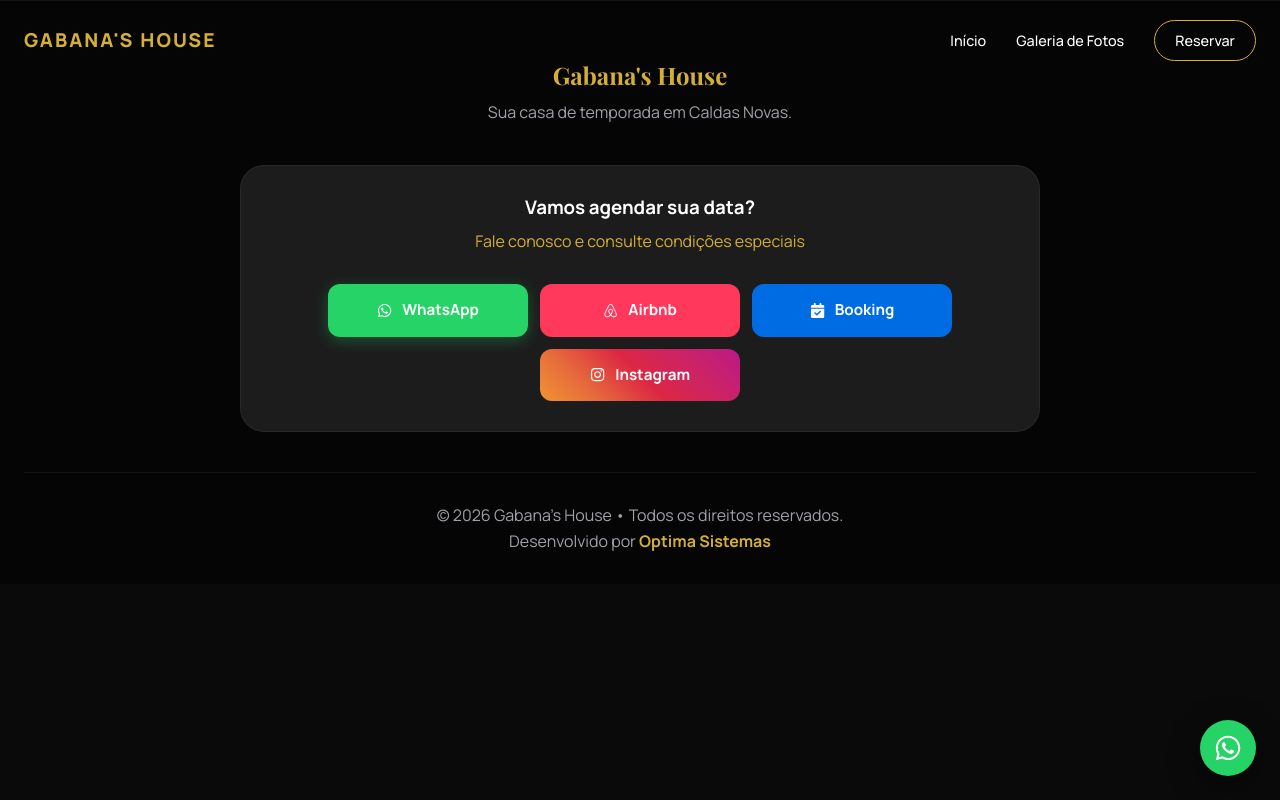
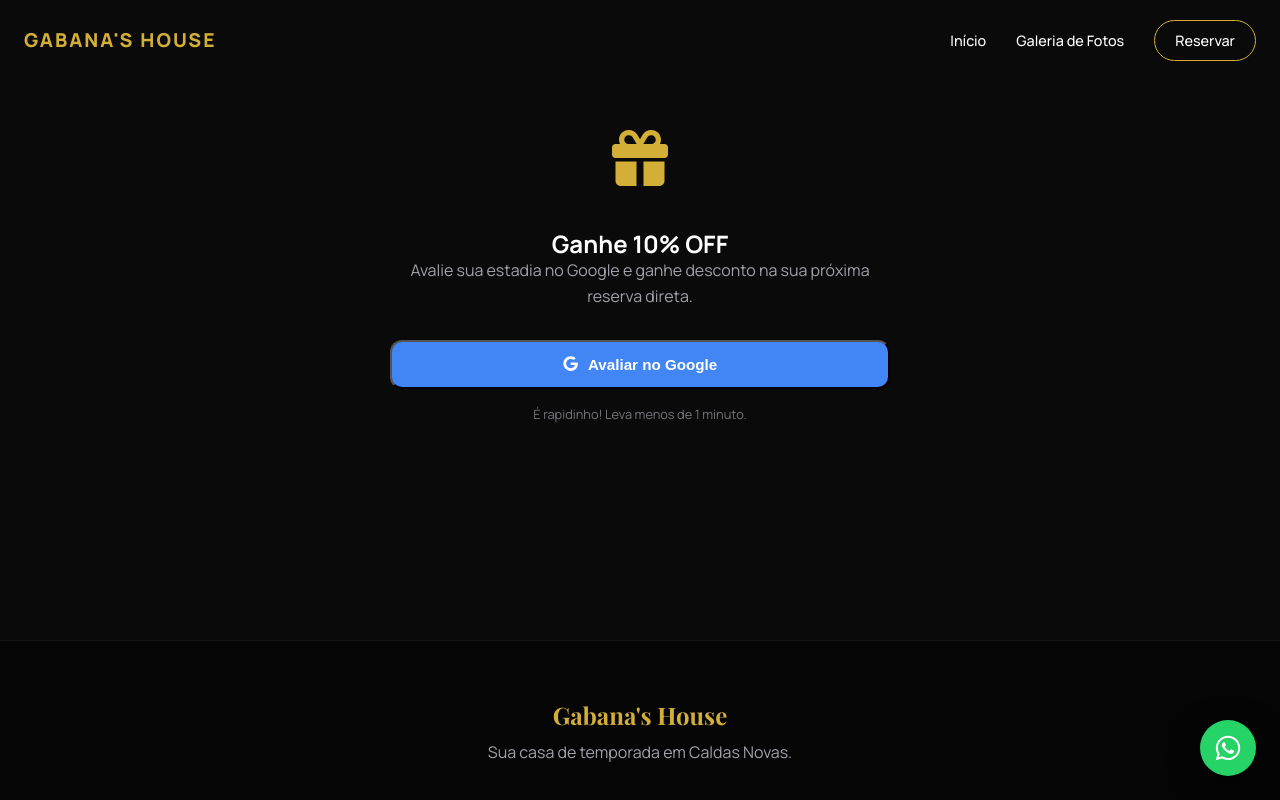
Before and after one commit to Matheush2ds/landing-page-gabanas-house, a React (Vite) app: page /promo in a window 1280 px wide. Shown: the top 800 px of the page. Built offline with nearby package versions, Linux system fonts and the light colour scheme.

Commit message:
fix: localizacao home e add pagina de promo com regras

```diff
--- a/package.json
+++ b/package.json
@@ -9,6 +9,7 @@
     "preview": "vite preview"
   },
   "dependencies": {
+    "canvas-confetti": "^1.9.4",
     "react": "^18.2.0",
     "react-dom": "^18.2.0",
     "react-helmet-async": "^2.0.5",
--- a/src/App.jsx
+++ b/src/App.jsx
@@ -6,6 +6,7 @@
 import Home from './pages/Home';
 import Galeria from './pages/Galeria';
 import Reservas from './pages/Reservas';
+import Promo from './pages/Promo';
 
 const ScrollToTop = () => {
   const { pathname } = useLocation();
@@ -74,6 +75,7 @@
         <Route path="/" element={<Home />} />
         <Route path="/galeria" element={<Galeria />} />
         <Route path="/reservas" element={<Reservas />} />
+        <Route path="/promo" element={<Promo />} />
       </Routes>
 
       <a href={linkWhatsapp} target="_blank" rel="noreferrer" className="floating-whatsapp" aria-label="Falar no WhatsApp">
--- /dev/null
+++ b/src/pages/Promo.jsx
@@ -0,0 +1,126 @@
+import React, { useState } from 'react';
+import { Helmet } from 'react-helmet-async';
+import { FaGoogle, FaWhatsapp, FaGift, FaCircleExclamation } from 'react-icons/fa6';
+import confetti from 'canvas-confetti';
+
+const Promo = () => {
+  const [step, setStep] = useState(1);
+  const googleLink = "https://g.page/r/Cci94VmYDpB8EBE/review";
+  const whatsappNumber = "5564992415277";
+
+  const handleReviewClick = () => {
+    window.open(googleLink, '_blank');
+    setStep(2);
+  };
+
+  const handleGenerateVoucher = () => {
+    confetti({
+      particleCount: 150,
+      spread: 70,
+      origin: { y: 0.6 },
+      colors: ['#D4AF37', '#ffffff']
+    });
+    setStep(3);
+  };
+
+  return (
+    <div className="container-pad" style={{ paddingTop: '120px', minHeight: '80vh', textAlign: 'center' }}>
+      <Helmet>
+        <title>Resgatar Prêmio | Gabana's House</title>
+        <meta name="robots" content="noindex" />
+      </Helmet>
+
+      <div style={{ maxWidth: '500px', margin: '0 auto' }}>
+
+        <div style={{ fontSize: '3.5rem', color: 'var(--gold)', marginBottom: '20px' }}>
+            <FaGift />
+        </div>
+
+        {step === 1 && (
+          <div className="fade-in-section is-visible">
+            <h2>Ganhe 10% OFF</h2>
+            <p style={{ marginBottom: '30px' }}>Avalie sua estadia no Google e ganhe desconto na sua próxima reserva direta.</p>
+
+            <button
+              onClick={handleReviewClick}
+              className="btn-big"
+              style={{ background: '#4285F4', width: '100%', justifyContent: 'center' }}
+            >
+              <FaGoogle /> Avaliar no Google
+            </button>
+            <p style={{ fontSize: '0.8rem', marginTop: '15px', opacity: 0.7 }}>É rapidinho! Leva menos de 1 minuto.</p>
+          </div>
+        )}
+
+        {step === 2 && (
+          <div className="fade-in-section is-visible">
+            <h2>Obrigado! ⭐</h2>
+            <p style={{ marginBottom: '30px' }}>Já enviou sua avaliação? Clique abaixo para liberar seu presente.</p>
+
+            <button
+              onClick={handleGenerateVoucher}
+              className="btn-big"
+              style={{ background: 'var(--gold)', color: 'black', width: '100%', justifyContent: 'center' }}
+            >
+              Gerar Meu Voucher
+            </button>
+          </div>
+        )}
+
+        {step === 3 && (
+          <div className="fade-in-section is-visible">
+            <h2 style={{ color: 'var(--gold)' }}>Parabéns!</h2>
+            <p>Seu desconto foi ativado com sucesso.</p>
+
+            {/* O VOUCHER */}
+            <div style={{
+              background: 'linear-gradient(145deg, #222, #1a1a1a)',
+              padding: '30px',
+              border: '2px dashed var(--gold)',
+              borderRadius: '16px',
+              margin: '30px 0',
+              boxShadow: '0 10px 30px rgba(0,0,0,0.5)'
+            }}>
+              <span style={{ display: 'block', fontSize: '0.8rem', marginBottom: '5px', textTransform: 'uppercase', letterSpacing: '2px' }}>Código Promocional</span>
+              <strong style={{ fontSize: '2.2rem', letterSpacing: '3px', color: '#fff', display: 'block' }}>GABANA10</strong>
+              <span style={{ fontSize: '0.9rem', color: 'var(--gold)', marginTop: '10px', display: 'block' }}>Válido até {new Date().getFullYear() + 1}</span>
+            </div>
+
+            {/* REGRAS (LETRAS MIÚDAS) */}
+            <div style={{
+                background: 'rgba(255,255,255,0.05)',
+                padding: '15px',
+                borderRadius: '8px',
+                fontSize: '0.8rem',
+                color: '#aaa',
+                textAlign: 'left',
+                marginBottom: '20px'
+            }}>
+                <strong style={{color: 'white', display: 'flex', alignItems: 'center', gap: '5px', marginBottom: '8px'}}>
+                    <FaCircleExclamation /> Regras de Uso:
+                </strong>
+                <ul style={{ paddingLeft: '20px', margin: 0 }}>
+                    <li>Válido por 1 ano a partir da emissão.</li>
+                    <li>Uso único (1 vez) por CPF/Hóspede.</li>
+                    <li>Válido <strong>somente</strong> para reservas feitas diretamente no WhatsApp (não aceito em Airbnb/Booking).</li>
+                </ul>
+            </div>
+
+            <a
+              href={`https://wa.me/${whatsappNumber}?text=Ol%C3%A1!%20Acabei%20de%20avaliar%20no%20Google%20e%20ganhei%20o%20cupom%20GABANA10%20para%20minha%20pr%C3%B3xima%20reserva%20direta.`}
+              target="_blank"
+              rel="noreferrer"
+              className="btn-big btn-whatsapp-hero"
+              style={{ width: '100%', justifyContent: 'center' }}
+            >
+              <FaWhatsapp /> Enviar para Anfitrião
+            </a>
+          </div>
+        )}
+
+      </div>
+    </div>
+  );
+};
+
+export default Promo;
```
Also changed, not shown: 1 other file (tests, documents, lock files or other folders).
